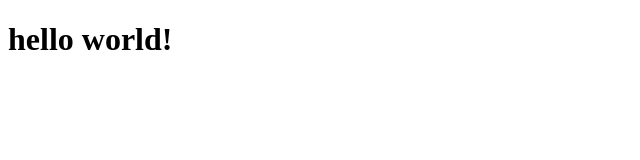
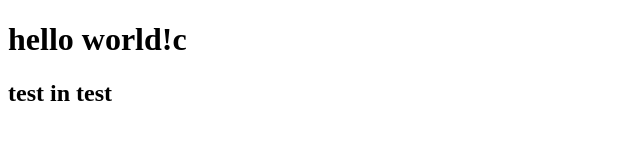
Before and after one commit to robert-faith/git_test_ud, a plain HTML site: page index.html in a window 1280 px wide. Shown: the whole page, without its empty margins (0-640 px from the left). Drawn offline with Linux system fonts and the light colour scheme.

Commit message:
first commits

```diff
--- a/index.html
+++ b/index.html
@@ -8,7 +8,8 @@
 </head>
 <body>
     <h1>
-        hello world!
+        hello world!c
     </h1>
+    <h2>test in test</h2>
 </body>
 </html>
```
